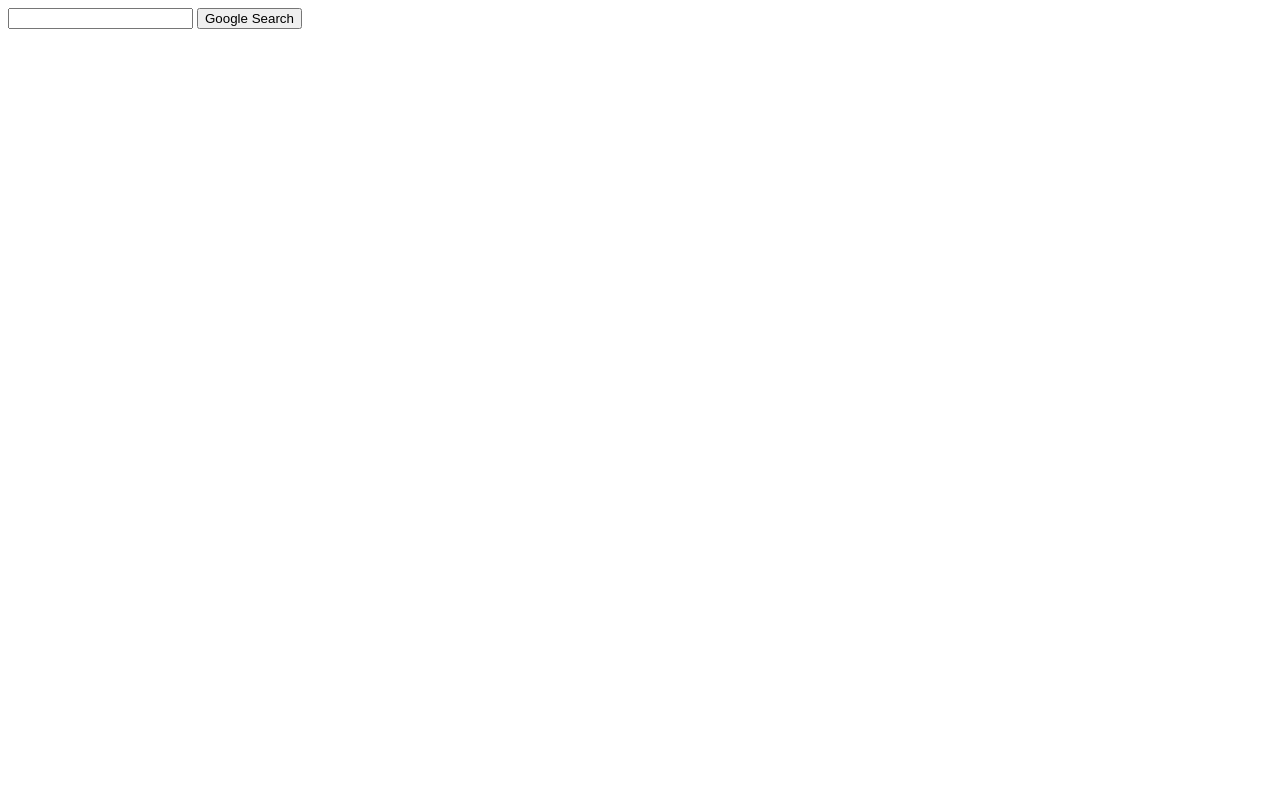
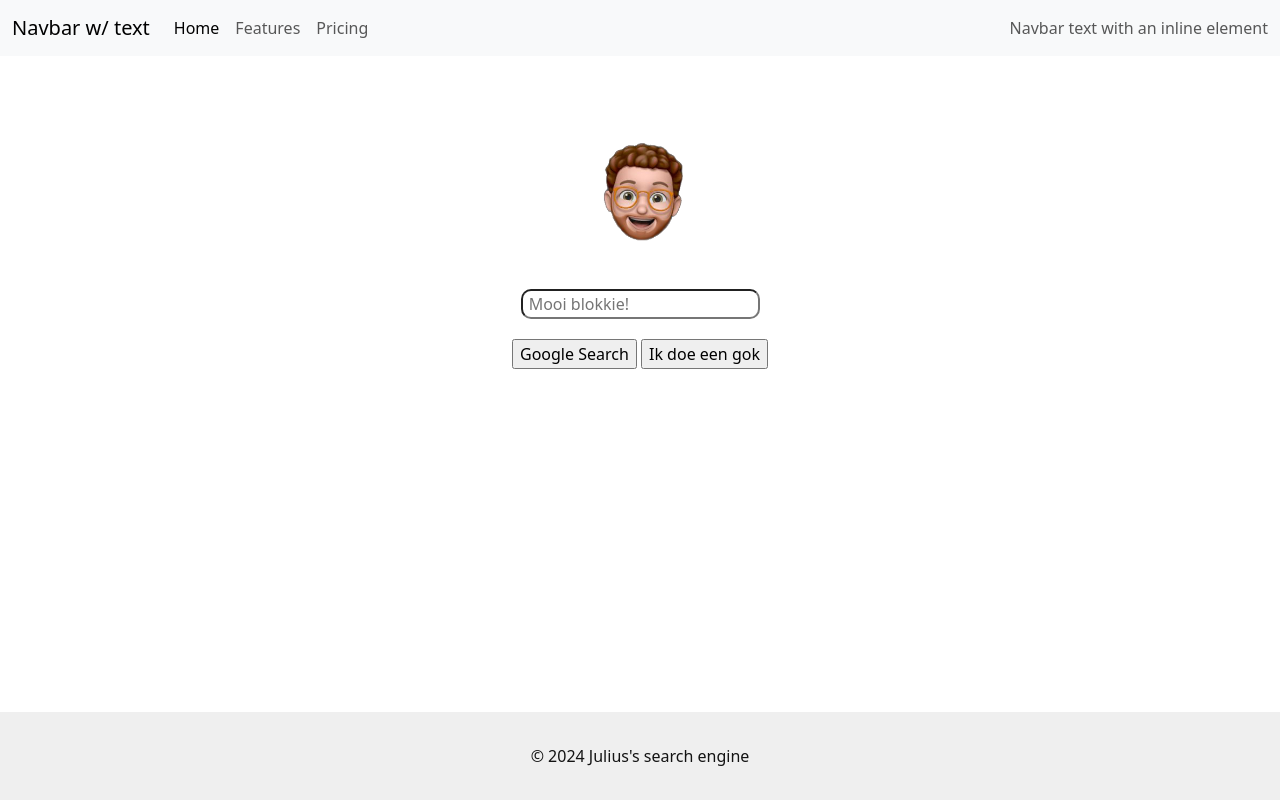
Before and after one commit to juliusriteco/searchengineCS50, a plain HTML site: page index.html in a window 1280 px wide. Drawn offline with nearby package versions, Linux system fonts and the light colour scheme.

Commit message:
first big changes. looks like google, works like google

```diff
--- a/index.html
+++ b/index.html
@@ -2,11 +2,47 @@
 <html lang="en">
     <head>
         <title>Search</title>
+        <link rel="stylesheet" href="styles.css">
+        <link href="https://cdn.jsdelivr.net/npm/bootstrap@5.3.3/dist/css/bootstrap.min.css" rel="stylesheet" integrity="sha384-QWTKZyjpPEjISv5WaRU9OFeRpok6YctnYmDr5pNlyT2bRjXh0JMhjY6hW+ALEwIH" crossorigin="anonymous">
     </head>
     <body>
-        <form action="https://www.google.com/search">
-            <input type="text" name="q">
-            <input type="submit" value="Google Search">
-        </form>
+        <!--Navbar-->
+        <nav class="navbar navbar-expand-lg bg-body-tertiary">
+            <div class="container-fluid">
+              <a class="navbar-brand" href="#">Navbar w/ text</a>
+              <button class="navbar-toggler" type="button" data-bs-toggle="collapse" data-bs-target="#navbarText" aria-controls="navbarText" aria-expanded="false" aria-label="Toggle navigation">
+                <span class="navbar-toggler-icon"></span>
+              </button>
+              <div class="collapse navbar-collapse" id="navbarText">
+                <ul class="navbar-nav me-auto mb-2 mb-lg-0">
+                  <li class="nav-item">
+                    <a class="nav-link active" aria-current="page" href="#">Home</a>
+                  </li>
+                  <li class="nav-item">
+                    <a class="nav-link" href="#">Features</a>
+                  </li>
+                  <li class="nav-item">
+                    <a class="nav-link" href="#">Pricing</a>
+                  </li>
+                </ul>
+                <span class="navbar-text">
+                  Navbar text with an inline element
+                </span>
+              </div>
+            </div>
+        </nav>
+        <!--Einde navbar-->
+        <section class="centerpiece">
+            <img src="img/image (3).png" alt="foto van mij, Julius dus"  width= "100px">
+            <form class = "search" action="https://www.google.com/search">
+                <input class = "forminput" type="text" name="q" placeholder=" Mooi blokkie!" > <br>
+                <input type="submit" value="Google Search">
+                <input class="RNmpXc" value="Ik doe een gok" aria-label="Ik doe een gok" name="btnI" type="submit" jsaction="trigger.kWlxhc" data-ved="0ahUKEwjlp4LY3cSIAxWRhv0HHWalAH4Q19QECCA">
+            </form>
+        </section>
+        <footer>
+            <p>© 2024 Julius's search engine </p>
+        </footer>
+        <script src="https://cdn.jsdelivr.net/npm/bootstrap@5.3.3/dist/js/bootstrap.bundle.min.js" integrity="sha384-YvpcrYf0tY3lHB60NNkmXc5s9fDVZLESaAA55NDzOxhy9GkcIdslK1eN7N6jIeHz" crossorigin="anonymous"></script>
     </body>
 </html>
--- a/styles.css
+++ b/styles.css
@@ -0,0 +1,31 @@
+body{
+    text-align: center;
+    font-family:'Open Sans';
+}
+
+.search{
+    padding: 20px;
+    background-color: white;
+}
+
+.forminput{
+    margin: 20px;
+    border-radius: 10px;
+}
+footer {
+    display: flex;
+    text-align: center;
+    padding: 2rem;
+    background-color: #efefef;
+    color: rgb(19, 19, 19);
+    justify-content: center;
+    position: absolute;
+    bottom: 0;
+    width: 100%;
+    height: 5.5rem;            /* Footer height */
+
+}
+.centerpiece{
+    margin-top: 10vh;
+    text-align: center;
+}
```
Also changed, not shown: img/browserconfig.xml (added, +9 -0 lines), img/android-chrome-192x192.png (added), img/apple-touch-icon.png (added), img/favicon-16x16.png (added), img/favicon-32x32.png (added), img/favicon.ico (added), img/image (3).png (added), img/image (4).png (added), img/ios_sample.png (added), img/mstile-150x150.png (added), img/safari-pinned-tab.svg (added), img/site.webmanifest (added), 1 other file.
